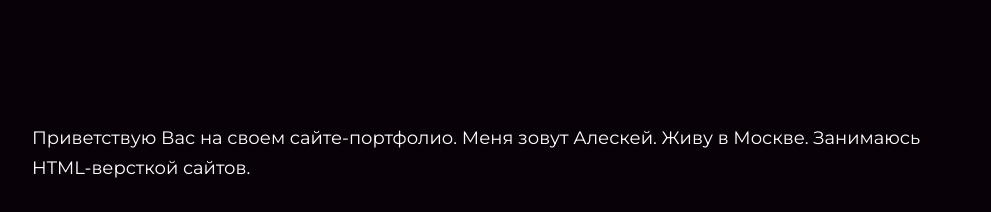
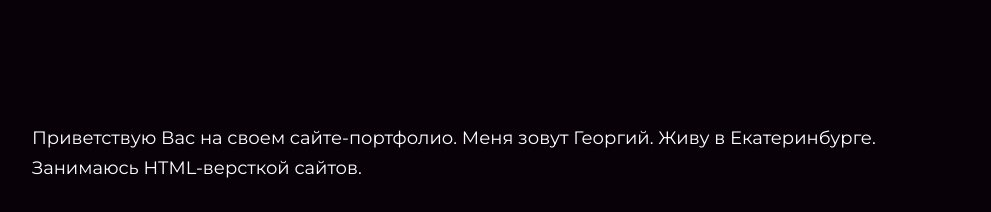
Before and after one commit to Qadzhaia/portfolioQadzhaia, a plain HTML site: page index.html in a window 1280 px wide. Shown: the part 1600-1812 px from the top of the page, without its empty margins (144-1135 px from the left). Drawn offline with Linux system fonts and the light colour scheme.

Commit message:
енен

```diff
--- a/index.html
+++ b/index.html
@@ -33,7 +33,7 @@
         <img src="files/user.jpg" width="400" height="400" alt="Каджаиа Георгий Зазаевич">
       </figure>
       <div class="about-me">
-        <P>Приветствую Вас на своем сайте-портфолио. Меня зовут Алескей. Живу в Москве. Занимаюсь HTML-версткой сайтов.</P>
+        <P>Приветствую Вас на своем сайте-портфолио. Меня зовут Георгий. Живу в Екатеринбурге. Занимаюсь HTML-версткой сайтов.</P>
         <p>Прошёл военную срочную службу в армии в 2017-2018гг.</p>
 
         <p>В данный момент прохожу обучение в университете УрФУ на факультете ИРИТ - РТФ, по направлению "Прикладная информатика"</p>
```
